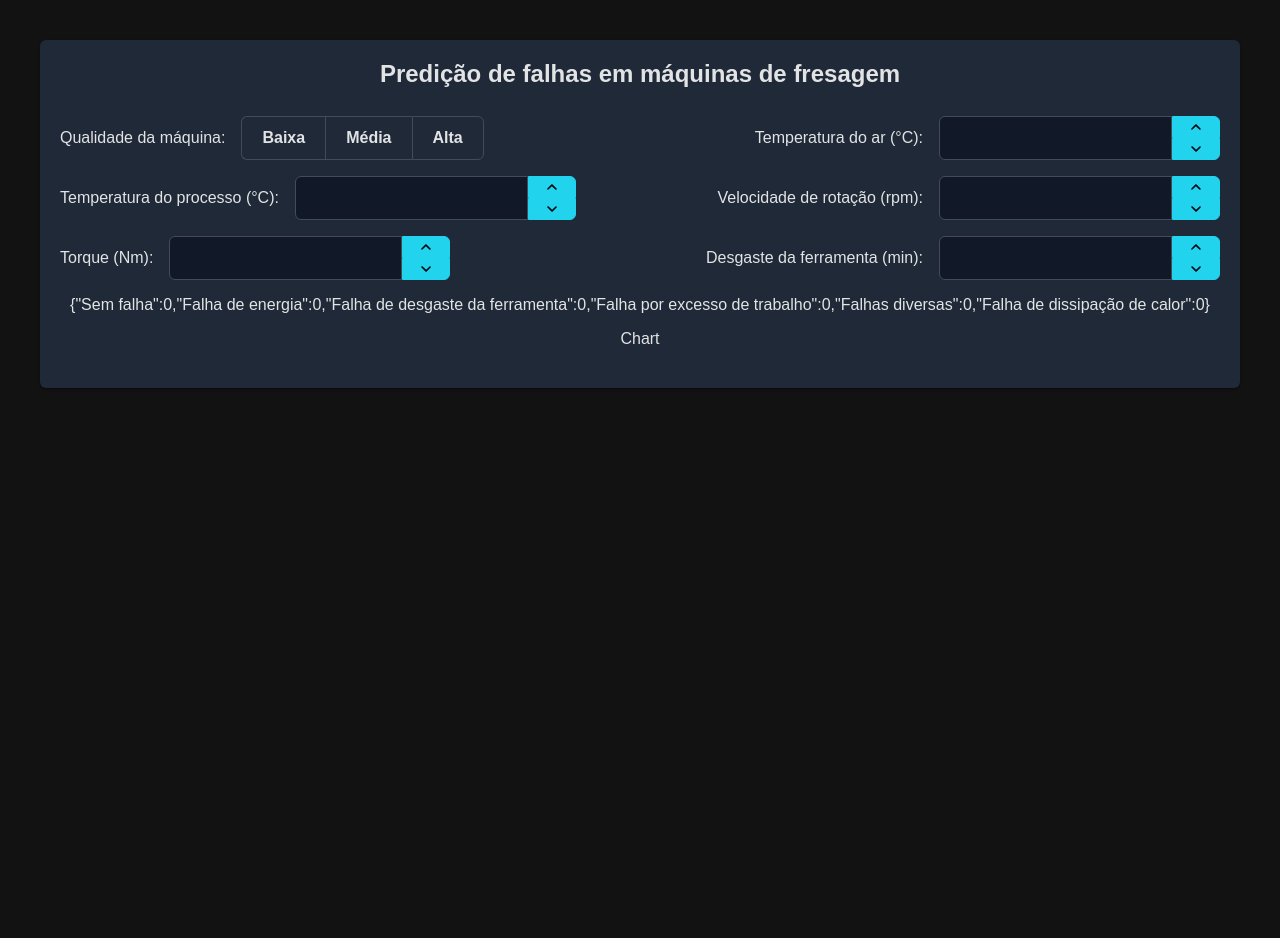
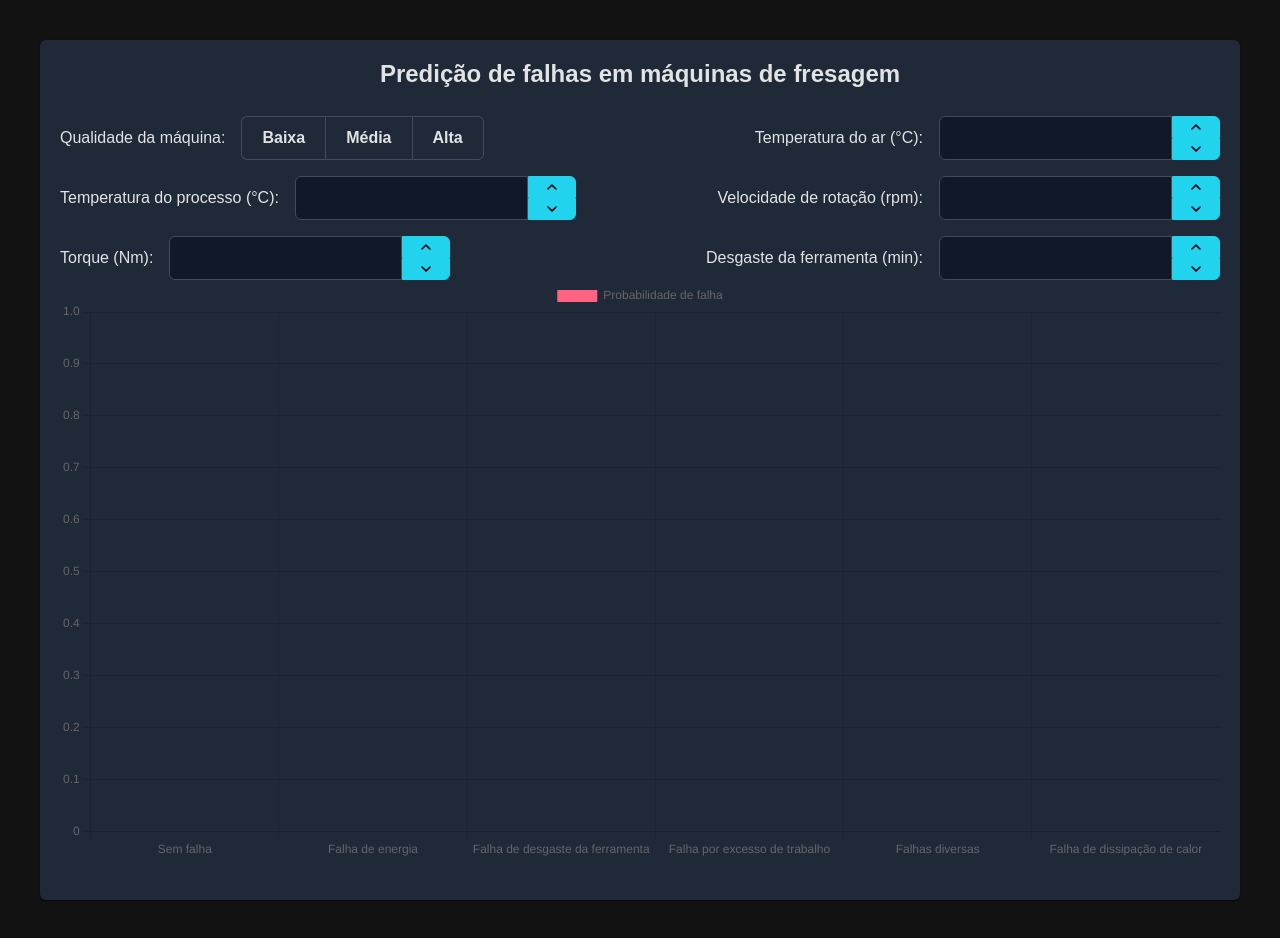
Before and after one commit to tcc-predictive-maintenance/frontend, a React (Vite) app: page / in a window 1280 px wide. Before the commit the page ends 800 px from the top, so only its background shows below. Built offline with nearby package versions, Linux system fonts and the light colour scheme; a web font is replaced by a local one.

Commit message:
feat: adding chart

```diff
--- a/package.json
+++ b/package.json
@@ -10,6 +10,7 @@
     "preview": "vite preview"
   },
   "dependencies": {
+    "chart.js": "^4.4.2",
     "primereact": "^10.6.3",
     "react": "^18.2.0",
     "react-dom": "^18.2.0"
--- a/src/App.jsx
+++ b/src/App.jsx
@@ -5,6 +5,7 @@ import {SelectButton} from "primereact/selectbutton";
 import {InputNumber} from "primereact/inputnumber";
 import {MappingMachineProblemCode} from "./constants/MappingMachineProblemCode.ts";
 import {Card} from "primereact/card";
+import { Chart } from 'primereact/chart';
 
 function App() {
 
@@ -84,7 +85,10 @@ function App() {
                 Temperatura do ar (°C):
                 <InputNumber
                     value={machineDescription.air_temperature}
-                    onValueChange={(e) => setMachineDescription({...machineDescription, air_temperature: e.value})}
+                    onValueChange={(e) => {
+                        e.preventDefault()
+                        setMachineDescription({...machineDescription, air_temperature: e.value})
+                    }}
                     mode={"decimal"}
                     min={23.15}
                     max={32.35}
@@ -142,8 +146,23 @@ function App() {
             </label>
         </form>
         <div>
-            <div>{!loading && predict && <p>{JSON.stringify(predict)}</p>}</div>
-            <div>Chart</div>
+            <Chart  type="bar" data={{
+                labels: Object.keys(predict),
+                datasets: [
+                    {
+                        label: 'Probabilidade de falha',
+                        data: Object.values(predict),
+                        backgroundColor: [
+                            '#FF6384',
+                            '#36A2EB',
+                            '#FFCE56',
+                            '#FF6384',
+                            '#36A2EB',
+                            '#FFCE56'
+                        ]
+                    }
+                ]
+            }}/>
         </div>
 
     </Card>
```
Also changed, not shown: 1 other file (tests, documents, lock files or other folders).
